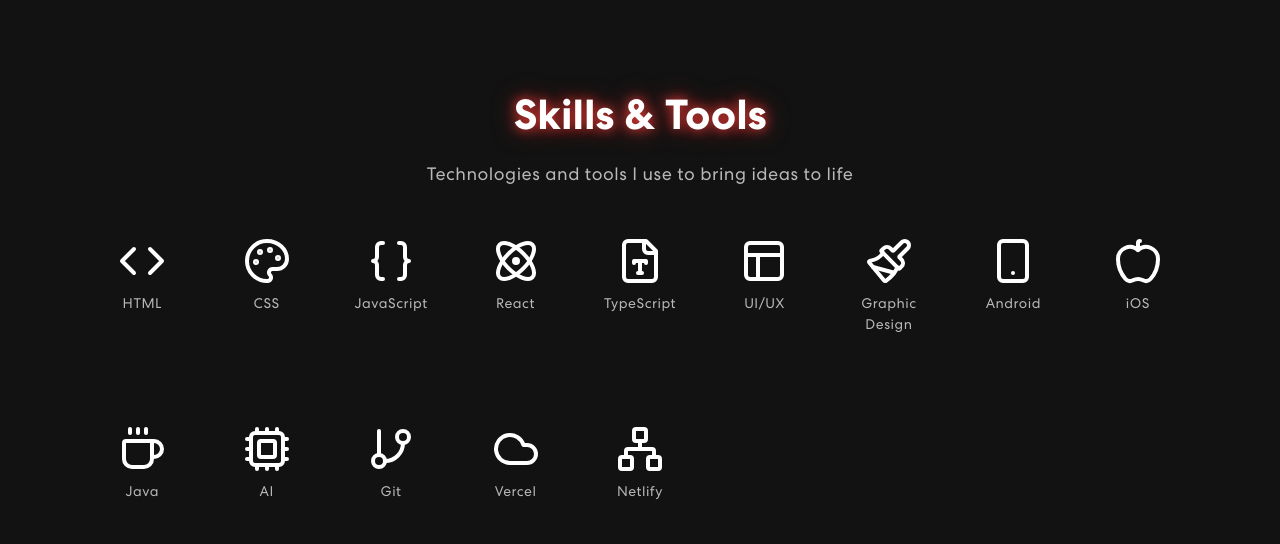
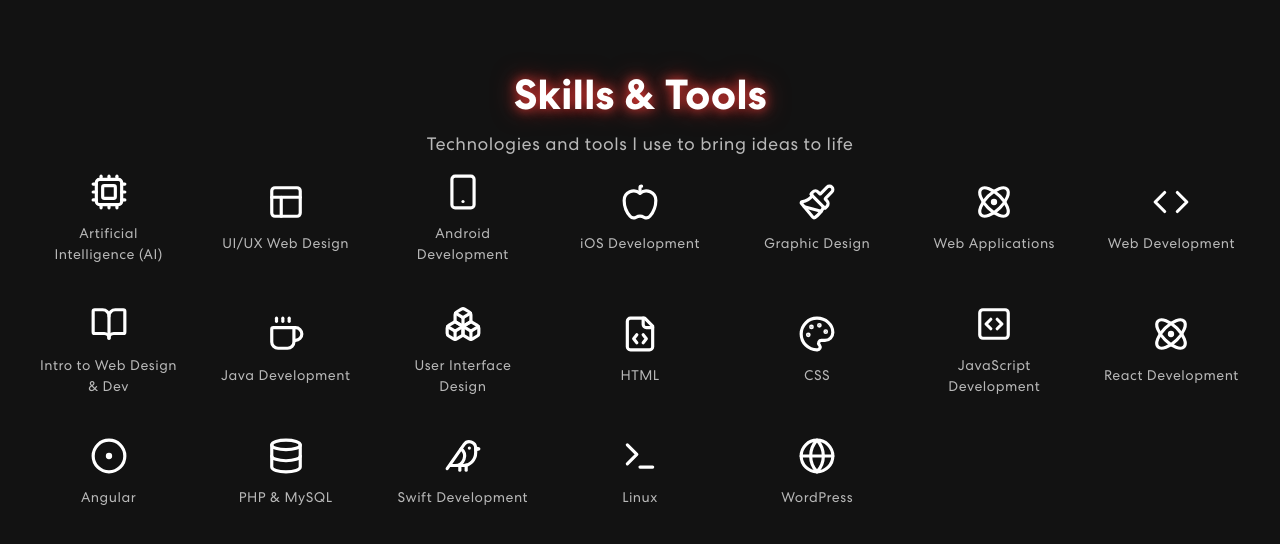
Before and after one commit to rabbitrunout/rabbitrunout.github.io, a React (Create React App) app: page / in a window 1280 px wide. Shown: the part 1726-2270 px from the top of the page. Built offline with nearby package versions, Linux system fonts and the light colour scheme.

Commit message:
Skills updated

```diff
--- a/src/App.css
+++ b/src/App.css
@@ -264,20 +264,22 @@ button.vvd:hover svg {
 }
 
 /************ Skills Section ************/
+/* Контейнер секции */
 .skill {
   display: flex;
   justify-content: center;
   align-items: center;
   flex-direction: column;
-  padding: 100px 20px;
+  padding: 80px 20px;
   background: transparent;
   position: relative;
   z-index: 1;
 }
 
+/* Заголовок */
 .skill-bx {
   text-align: center;
-  max-width: 1100px;
+  margin-bottom: 50px;
 }
 
 .skill-bx h2 {
@@ -285,54 +287,64 @@ button.vvd:hover svg {
   font-weight: 700;
   color: var(--text-light);
   text-shadow: 0 0 12px var(--main-red), 0 0 24px rgba(229, 57, 53, 0.6);
-  margin-bottom: 20px;
 }
 
 .skill-bx p {
   font-size: 18px;
   color: var(--text-muted);
-  margin-bottom: 50px;
+  margin-top: 10px;
   letter-spacing: 0.5px;
 }
 
+/* Сетка иконок */
 .icons-grid.full-width {
   display: grid;
-  grid-template-columns: repeat(auto-fit, minmax(100px, 1fr));
+  grid-template-columns: repeat(auto-fit, minmax(120px, 1fr)); /* авто-подстройка */
   justify-items: center;
-  align-items: start;
-  gap: 40px 20px;
+  align-items: center;
+  gap: 40px;
   width: 100%;
-  max-width: 1100px;
+  max-width: 1200px; /* ограничим ширину */
   margin: 0 auto;
 }
 
+/* Каждый блок с иконкой */
 .icon-box {
   display: flex;
   flex-direction: column;
   align-items: center;
-  transition: transform 0.3s ease;
+  transition: transform 0.3s ease, color 0.3s ease;
 }
 
 .icon-box svg {
-  width: 48px;
-  height: 48px;
+  font-size: 48px;
   color: var(--text-light);
-  transition: color 0.3s, transform 0.3s;
-}
-
-.icon-box:hover {
-  transform: translateY(-6px);
+  margin-bottom: 12px;
+  transition: transform 0.3s ease, color 0.3s ease;
 }
 
 .icon-box:hover svg {
+  transform: scale(1.2);
   color: var(--main-red);
-  /* можно добавить glow */
-  /* text-shadow не влияет на svg, можно использовать filter: drop-shadow */
-  filter: drop-shadow(0 0 8px var(--main-red));
 }
 
 .icon-box p {
+  font-size: 14px;
   color: var(--text-muted);
-  font-size: 14px;
-  margin-top: 8px;
+  margin: 0;
+  text-align: center;
 }
+
+/* 📱 Адаптив */
+@media (max-width: 768px) {
+  .icons-grid.full-width {
+    grid-template-columns: repeat(auto-fit, minmax(100px, 1fr));
+    gap: 25px;
+  }
+  .icon-box svg {
+    font-size: 38px;
+  }
+  .icon-box p {
+    font-size: 12px;
+  }
+}
--- a/src/App.js
+++ b/src/App.js
@@ -20,8 +20,6 @@ function App() {
       <Projects />
       <Skills />
 
-
-
     </Router>
   );
 }
--- a/src/components/Skills.js
+++ b/src/components/Skills.js
@@ -1,36 +1,45 @@
 import React from "react";
 import {
-  Code,
-  Palette,
-  Braces,
-  Atom,
-  FileType,
+  Cpu,
   Layout,
-  Paintbrush,
   Smartphone,
   Apple,
+  Paintbrush,
+  Atom,
+  Code,
+  BookOpen,
   Coffee,
-  Cpu,
-  GitBranch,
-  Cloud,
-  Network,
+  Boxes,
+  FileCode,
+  Palette,
+  SquareCode,
+  CircleDot,
+  Database,
+  Bird,
+  Terminal,
+  Globe,
 } from "lucide-react";
 
 const skills = [
-  { icon: <Code size={38} />, name: "HTML" },
+  { icon: <Cpu size={38} />, name: "Artificial Intelligence (AI)" },
+  { icon: <Layout size={38} />, name: "UI/UX Web Design" },
+  { icon: <Smartphone size={38} />, name: "Android Development" },
+  { icon: <Apple size={38} />, name: "iOS Development" },
+  { icon: <Paintbrush size={38} />, name: "Graphic Design" },
+  { icon: <Atom size={38} />, name: "Web Applications" },
+  { icon: <Code size={38} />, name: "Web Development" },
+  { icon: <BookOpen size={38} />, name: "Intro to Web Design & Dev" },
+  { icon: <Coffee size={38} />, name: "Java Development" },
+  { icon: <Boxes size={38} />, name: "User Interface Design" },
+  { icon: <FileCode size={38} />, name: "HTML" },
   { icon: <Palette size={38} />, name: "CSS" },
-  { icon: <Braces size={38} />, name: "JavaScript" },
-  { icon: <Atom size={38} />, name: "React" },
-  { icon: <FileType size={38} />, name: "TypeScript" },
-  { icon: <Layout size={38} />, name: "UI/UX" },
-  { icon: <Paintbrush size={38} />, name: "Graphic Design" },
-  { icon: <Smartphone size={38} />, name: "Android" },
-  { icon: <Apple size={38} />, name: "iOS" },
-  { icon: <Coffee size={38} />, name: "Java" },
-  { icon: <Cpu size={38} />, name: "AI" },
-  { icon: <GitBranch size={38} />, name: "Git" },
-  { icon: <Cloud size={38} />, name: "Vercel" },
-  { icon: <Network size={38} />, name: "Netlify" },
+  { icon: <SquareCode size={38} />, name: "JavaScript Development" },
+  { icon: <Atom size={38} />, name: "React Development" },
+  { icon: <CircleDot size={38} />, name: "Angular" },
+  { icon: <Database size={38} />, name: "PHP & MySQL" },
+  { icon: <Bird size={38} />, name: "Swift Development" },
+  { icon: <Terminal size={38} />, name: "Linux" },
+  { icon: <Globe size={38} />, name: "WordPress" },
 ];
 
 export const Skills = () => {
```
